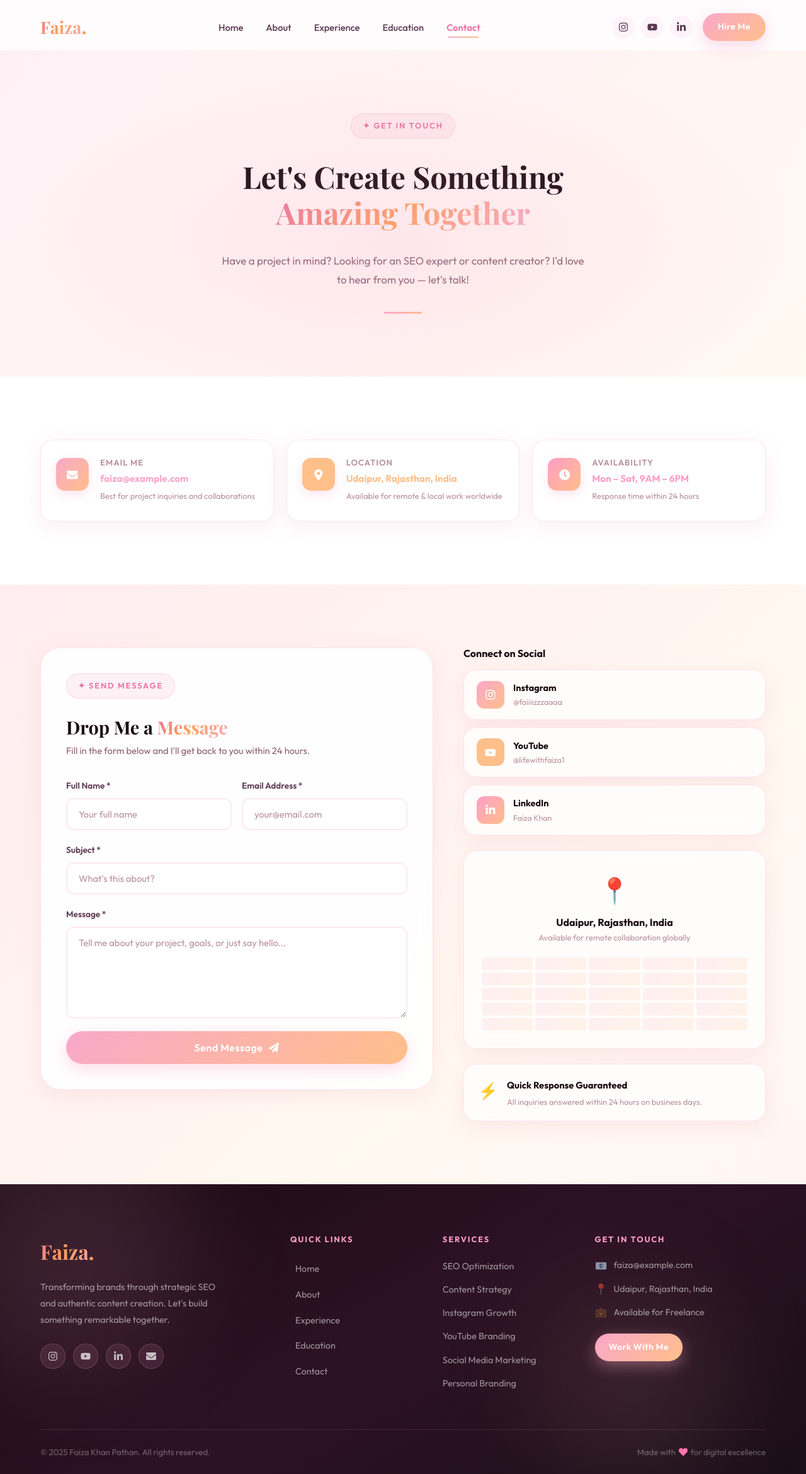
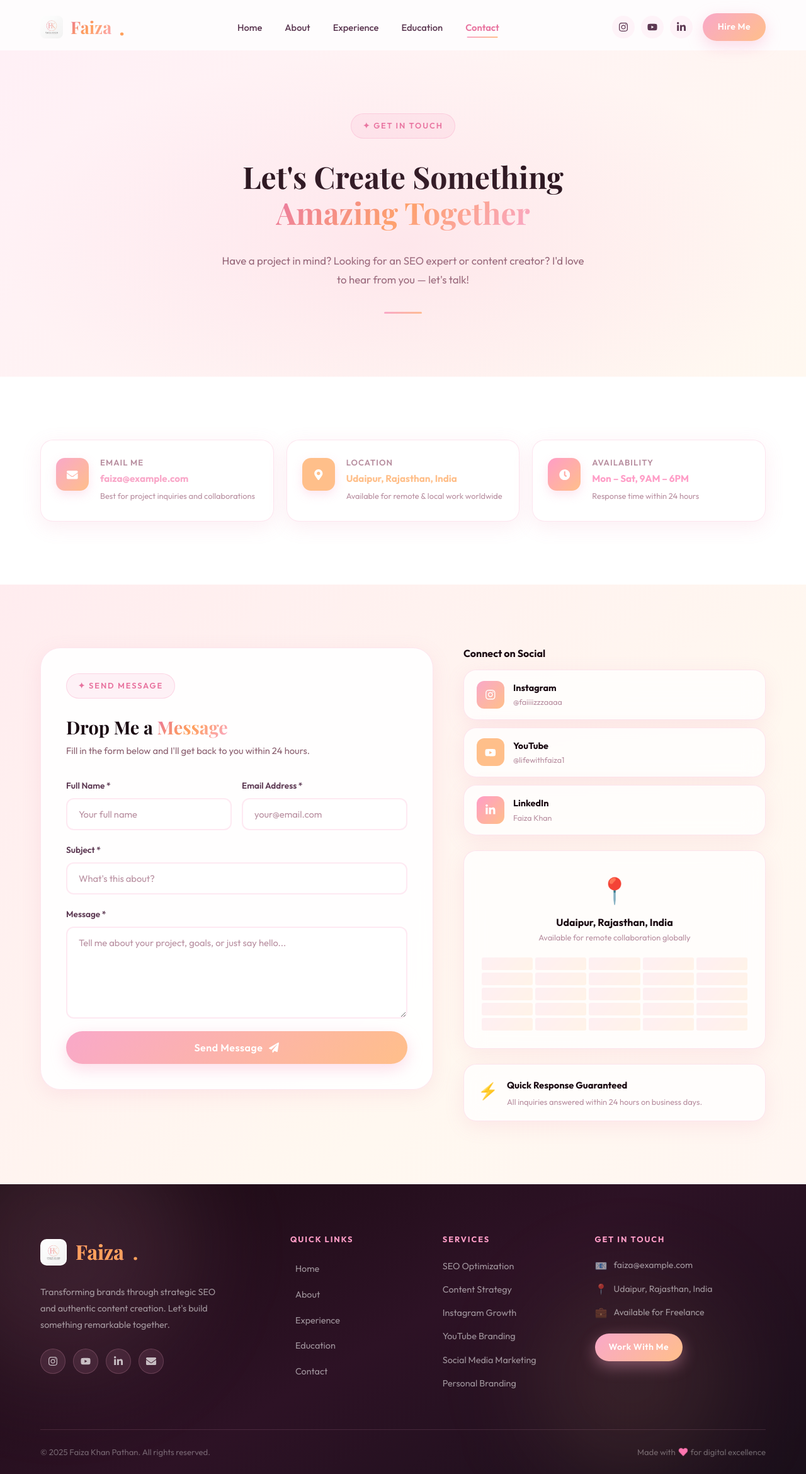
Before and after one commit to faizakhanpathan/faizaportfolio, a React (Vite) app: page /contact in a window 1280 px wide. Shown: the whole page at 63% size. Built offline with nearby package versions, Linux system fonts and the light colour scheme; a web font is replaced by a local one.

Commit message:
updated files

```diff
--- a/index.html
+++ b/index.html
@@ -2,7 +2,7 @@
 <html lang="en">
   <head>
     <meta charset="UTF-8" />
-    <link rel="icon" type="image/svg+xml" href="/favicon.svg" />
+    <link rel="icon" type="image/png" href="/favicon.png" />
     <meta name="viewport" content="width=device-width, initial-scale=1.0" />
     <meta name="description" content="Faiza Khan Pathan - SEO Specialist, Content Creator & Social Media Strategist. Expert in SEO optimization, Instagram growth, YouTube branding, and digital content strategy." />
     <meta name="keywords" content="SEO Specialist, Content Creator, Social Media Strategist, Instagram, YouTube, Digital Marketing, Faiza Khan Pathan" />
--- a/src/components/Footer/Footer.css
+++ b/src/components/Footer/Footer.css
@@ -43,12 +43,26 @@
   font-family: var(--font-display);
   font-size: 2rem;
   font-weight: 700;
+  margin-bottom: 24px;
+  display: flex;
+  align-items: center;
+  gap: 14px;
+}
+
+.footer__logo-img {
+  width: 42px;
+  height: 42px;
+  object-fit: contain;
+  border-radius: 10px;
+  background: white;
+  padding: 2px;
+}
+
+.footer__logo-text {
   background: var(--gradient-text);
   -webkit-background-clip: text;
   -webkit-text-fill-color: transparent;
   background-clip: text;
-  margin-bottom: 16px;
-  display: inline-block;
 }
 
 .footer__logo span {
--- a/src/components/Footer/Footer.tsx
+++ b/src/components/Footer/Footer.tsx
@@ -23,7 +23,10 @@ export default function Footer() {
         <div className="footer__grid">
           {/* Brand */}
           <div className="footer__brand">
-            <div className="footer__logo">Faiza<span>.</span></div>
+            <div className="footer__logo">
+              <img src="/favicon.png" alt="Faiza Khan Logo" className="footer__logo-img" />
+              <span className="footer__logo-text">Faiza</span><span>.</span>
+            </div>
             <p className="footer__tagline">
               Transforming brands through strategic SEO and authentic content creation. Let's build something remarkable together.
             </p>
--- a/src/components/Navbar/Navbar.css
+++ b/src/components/Navbar/Navbar.css
@@ -31,8 +31,16 @@
   font-weight: 700;
   color: var(--text-dark);
   display: flex;
-  align-items: baseline;
+  align-items: center;
+  gap: 12px;
   flex-shrink: 0;
+}
+
+.navbar__logo-img {
+  width: 36px;
+  height: 36px;
+  object-fit: contain;
+  border-radius: 8px;
 }
 
 .navbar__logo-text {
--- a/src/components/Navbar/Navbar.tsx
+++ b/src/components/Navbar/Navbar.tsx
@@ -42,6 +42,7 @@ export default function Navbar() {
       <div className="navbar__container container">
         {/* Logo */}
         <NavLink to="/" className="navbar__logo">
+          <img src="/favicon.png" alt="Faiza Khan Logo" className="navbar__logo-img" />
           <span className="navbar__logo-text">Faiza</span>
           <span className="navbar__logo-dot">.</span>
         </NavLink>
```
Also changed, not shown: public/favicon.png (added).
